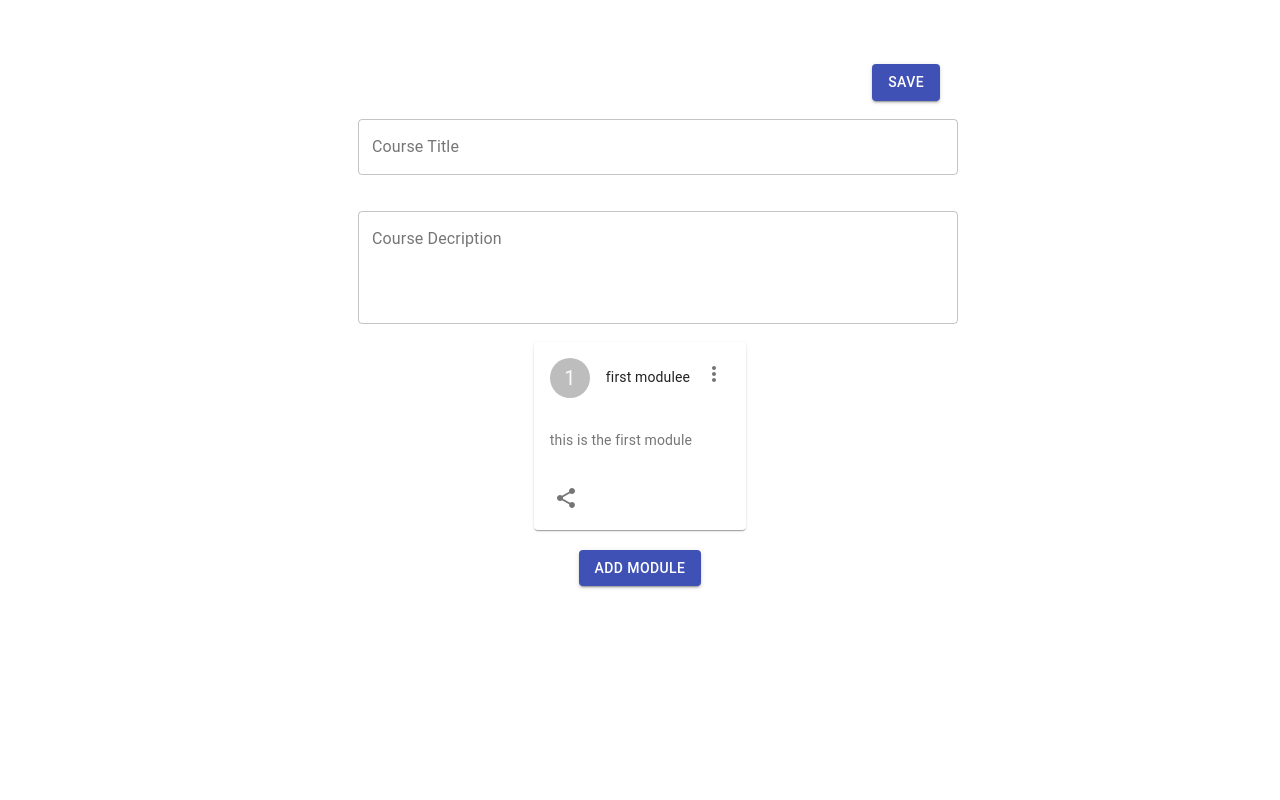
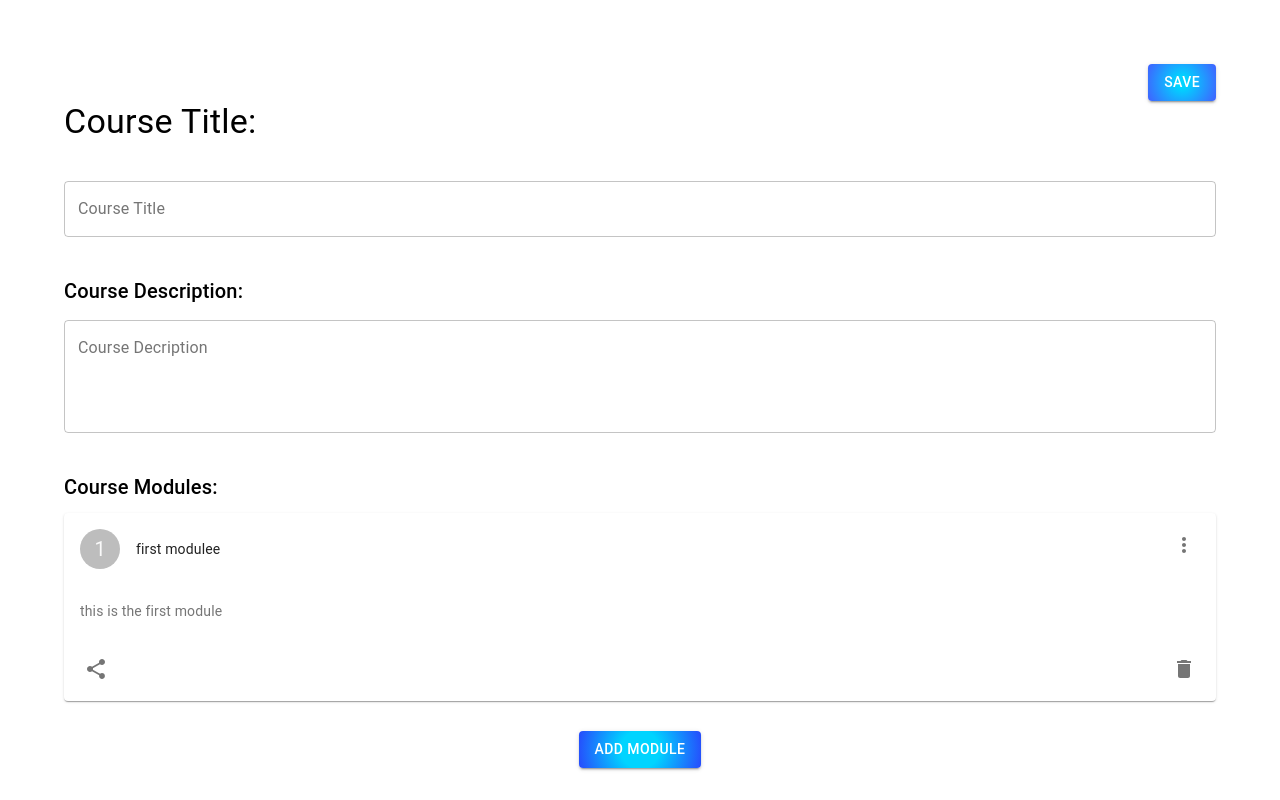
Before and after one commit to cs130-w21/9, a React (Create React App) app in the folder opencourse-app/: page /createEdit in a window 1280 px wide. Built offline with nearby package versions, Linux system fonts and the light colour scheme.

Commit message:
refactored list of modules, added ability to delete module card from list, styled buttons, added headers for each section, changed spacing of grid elements, fixed issue with deleting by index

```diff
--- a/opencourse-app/src/Components/CreateAndEdit.js
+++ b/opencourse-app/src/Components/CreateAndEdit.js
@@ -1,21 +1,18 @@
 import React, { useState } from "react";
 import TextField from "@material-ui/core/TextField";
-import Container from "@material-ui/core/Container";
 import Grid from "@material-ui/core/Grid";
 import { makeStyles } from "@material-ui/core/styles";
 import Card from "@material-ui/core/Card";
 import CardHeader from "@material-ui/core/CardHeader";
-import CardMedia from "@material-ui/core/CardMedia";
 import CardContent from "@material-ui/core/CardContent";
 import CardActions from "@material-ui/core/CardActions";
 import Avatar from "@material-ui/core/Avatar";
 import IconButton from "@material-ui/core/IconButton";
 import Typography from "@material-ui/core/Typography";
-import FavoriteIcon from "@material-ui/icons/Favorite";
 import ShareIcon from "@material-ui/icons/Share";
-import ExpandMoreIcon from "@material-ui/icons/ExpandMore";
 import MoreVertIcon from "@material-ui/icons/MoreVert";
 import Button from "@material-ui/core/Button";
+import DeleteIcon from "@material-ui/icons/Delete";
 
 export default function CreateAndEdit() {
   const classes = useStyles();
@@ -30,7 +27,7 @@ export default function CreateAndEdit() {
 
   const newModule = () => {
     const list = modules.concat({
-      id: modules.length + 1,
+      id: modules.length + 1, //need to change this to the id in db.
       title: "",
       desc: "",
       link: "",
@@ -39,9 +36,16 @@ export default function CreateAndEdit() {
     setModules(list);
   };
 
+  const deleteModule = (id) => {
+    console.log("deleting", id);
+    const newList = modules.filter((item) => item.id !== id);
+
+    setModules(newList);
+  };
+
   const modulesList = modules.map((module, index) => (
-    <Grid item className={module.moduleCard}>
-      <Card className={module.moduleCard}>
+    <Grid item key={index} className={classes.moduleCard}>
+      <Card>
         <CardHeader
           avatar={<Avatar aria-label="recipe">{index + 1}</Avatar>}
           action={
@@ -61,12 +65,16 @@ export default function CreateAndEdit() {
           {/* <IconButton aria-label="add to favorites">
             <FavoriteIcon />
           </IconButton> */}
-          <IconButton aria-label="share">
+          <IconButton aria-label="link">
             <ShareIcon />
           </IconButton>
-          {/* <IconButton aria-label="show more">
-            <ExpandMoreIcon />
-          </IconButton> */}
+          <IconButton
+            aria-label="delete"
+            style={{ marginLeft: "auto" }}
+            onClick={() => deleteModule(module.id)}
+          >
+            <DeleteIcon />
+          </IconButton>
         </CardActions>
       </Card>
     </Grid>
@@ -81,14 +89,22 @@ export default function CreateAndEdit() {
         height="100vh"
         className={classes.grid}
       >
-        <div className={classes.submitButton}>
-          <Grid item>
-            <Button variant="contained" color="primary">
-              Save
-            </Button>
-          </Grid>
-        </div>
-        <Grid item>
+        <Grid item className={classes.submitButton}>
+          <Button
+            variant="contained"
+            style={{
+              background:
+                "radial-gradient(circle, rgba(0,212,255,1) 15%, rgba(65,96,255,1) 100%)",
+              color: "white",
+            }}
+          >
+            Save
+          </Button>
+        </Grid>
+        <Grid item style={{ width: "90%" }}>
+          <Typography variant="h4">Course Title:</Typography>
+        </Grid>
+        <Grid item className={classes.gridItem}>
           <TextField
             className={classes.textInput}
             id="outlined-basic"
@@ -96,7 +112,10 @@ export default function CreateAndEdit() {
             variant="outlined"
           />
         </Grid>
-        <Grid item>
+        <Grid item style={{ width: "90%" }}>
+          <Typography variant="h6">Course Description:</Typography>
+        </Grid>
+        <Grid item className={classes.gridItem} style={{ marginTop: "1%" }}>
           <TextField
             className={classes.textInput}
             id="outlined-basic"
@@ -106,12 +125,20 @@ export default function CreateAndEdit() {
             rows={4}
           />
         </Grid>
+        <Grid item style={{ width: "90%" }}>
+          <Typography variant="h6">Course Modules:</Typography>
+        </Grid>
         <Grid container direction="column" alignItems="center">
           {modulesList}
         </Grid>
         <Grid item>
           <Button
-            style={{ margin: 20 }}
+            style={{
+              margin: 20,
+              background:
+                "radial-gradient(circle, rgba(0,212,255,1) 30%, rgba(39,74,252,1) 100%)",
+              color: "white",
+            }}
             onClick={newModule}
             variant="contained"
             color="primary"
@@ -138,16 +165,16 @@ const useStyles = makeStyles({
     marginTop: "5%",
   },
   textInput: {
-    margin: "3%",
-    width: 600,
+    width: "100%",
   },
+  gridItem: { margin: "3%", width: "90%" },
   submitButton: {
-    width: 600,
+    width: "90%",
     display: "flex",
     flexDirection: "row",
     justifyContent: "flex-end",
   },
-  moduleCard: { margin: "3%", width: 900 },
+  moduleCard: { margin: 10, width: "90%" },
   container: {
     background: "linear-gradient(45deg, #FE6B8B 30%, #FF8E53 90%)",
     border: 0,
```
Also changed, not shown: 1 other file (tests, documents, lock files or other folders).
